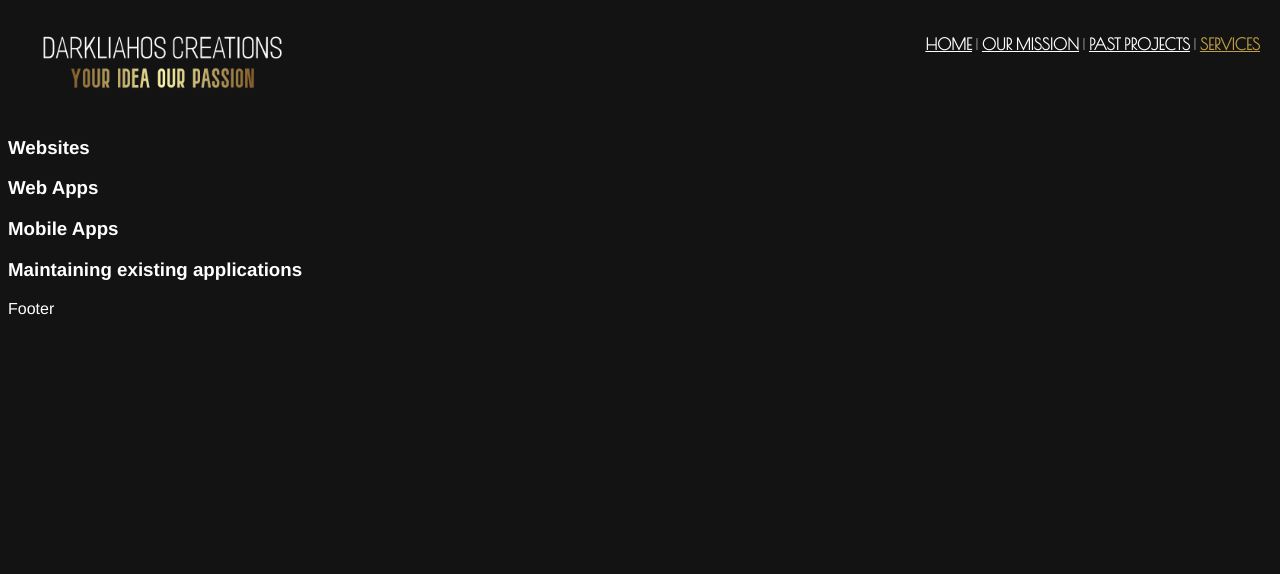
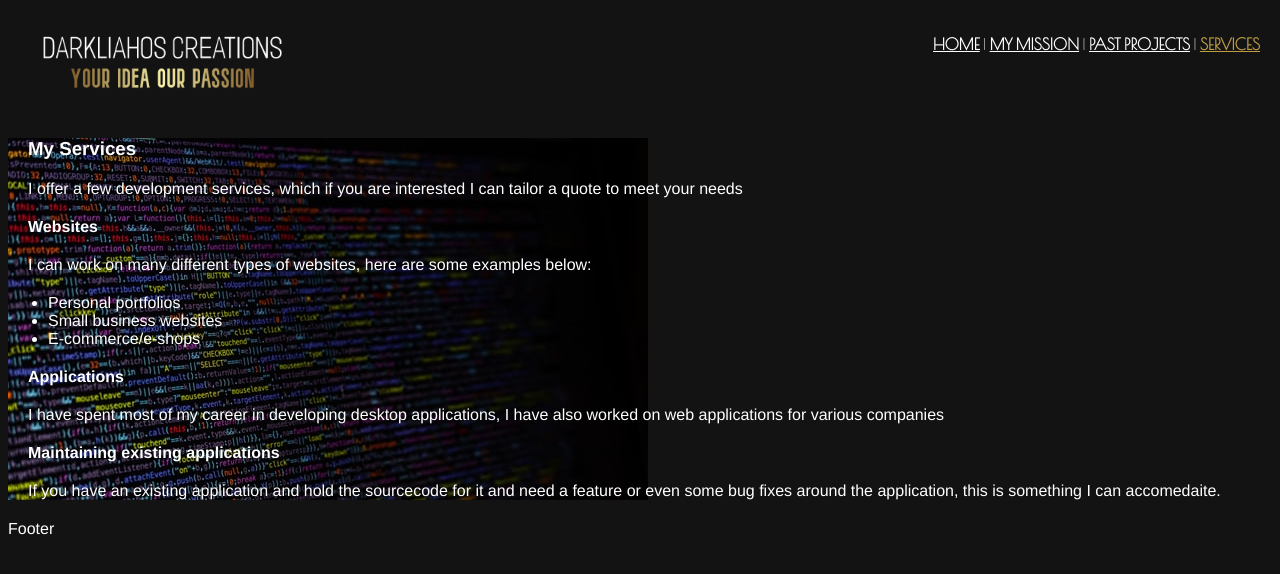
Before and after one commit to darkliahos/personal-site, a Vue app: page /#/services in a window 1280 px wide. Shown: the top 574 px of the page. Built offline with nearby package versions, Linux system fonts and the light colour scheme.

Commit message:
Some tweaks

```diff
--- a/src/App.vue
+++ b/src/App.vue
@@ -2,11 +2,11 @@
   <div id="app">
     <div class="top">
       <div id="title">
-      <img src="./assets/chrome_kuVgbBtKjv.png" width="268px"/>
+        <img src="./assets/chrome_kuVgbBtKjv.png" width="268px" />
       </div>
       <div id="nav">
         <router-link to="/">HOME</router-link> |
-      <router-link to="/about">OUR MISSION</router-link> |
+        <router-link to="/about">MY MISSION</router-link> |
         <router-link to="/projects">PAST PROJECTS</router-link> |
         <router-link to="/services">SERVICES</router-link>
       </div>
@@ -27,7 +27,7 @@ body {
   background-color: #131313;
   color: #ffffff;
 }
-.top{
+.top {
   display: block;
   #title {
     background-color: #131313;
@@ -56,5 +56,4 @@ body {
     }
   }
 }
-
 </style>
--- a/src/views/About.vue
+++ b/src/views/About.vue
@@ -2,20 +2,25 @@
   <div class="about">
     <div class="content">
       <div class="title">
-        Your ideas | Our Passion
+        Your ideas | My Passion
       </div>
       <div class="leading">
-       We are all passionate about our ideas but finding someone with the skillset who is equally passionate can be a challange in today's world.
+        We are all passionate about our ideas but finding someone with the
+        skillset who is equally passionate can be a challange in today's world.
       </div>
       <div class="blurb">
-        Here at Darkliahos Creations we take our slogan seriously, we understand that an idea is precious and we will do our utmost to deliver your grand vision in front of your eyes. Keep reading to see how we will acheive this.
+        I take my slogan seriously, I understand that an idea is precious and I
+        will do our utmost to deliver your grand vision in front of your eyes.
+        Keep reading to see how this can be acheived.
       </div>
       <div class="tennet">
         <div class="title">
           Communication
         </div>
         <div>
-          From our first consulation to the final delivery we will aim to make sure to give regular updates, have friendly chats and take you through the progress of turning your idea into something we are all proud of.
+          From our first consulation to the final delivery we will aim to make
+          sure to give regular updates, have friendly chats and take you through
+          the progress of turning your idea into something we are all proud of.
         </div>
       </div>
       <div class="tennet">
@@ -23,7 +28,10 @@
           Quality
         </div>
         <div>
-          We pride ourselves with making sure we produce top quality code, using the latest and most stable technology out there. We are confident of our workmanship that is why we offer a complamentary warranty period of 3 months after delivery.
+          I pride myself with making sure we produce top quality code, using the
+          latest and most stable technology out there. We are confident of our
+          workmanship that is why we offer a complamentary warranty period of 3
+          months after delivery.
         </div>
       </div>
       <div class="tennet">
@@ -31,7 +39,8 @@
           Evoloution
         </div>
         <div>
-          We know ideas can evolve as you see your vision take shape and we will accomodaite changes that may occur whilst development takes place.
+          We know ideas can evolve as you see your vision take shape and we will
+          accomodaite changes that may occur whilst development takes place.
         </div>
       </div>
       <div class="tennet">
@@ -39,7 +48,11 @@
           Affordability
         </div>
         <div>
-          We know coding time can be expensive, we have some premade templates which we won't bill you for, we will make sure we can make turning your idea into reality without breaking the bank. We give an upfront estimate with our projects and break down costs, we aim to use the most reliable services without burning a hole in your wallet.
+          We know coding time can be expensive, I have some premade templates
+          which I won't bill you for, I will make sure we can make turning your
+          idea into reality without breaking the bank. We give an upfront
+          estimate with our projects and break down costs, we aim to use the
+          most reliable services without burning a hole in your wallet.
         </div>
       </div>
     </div>
@@ -47,27 +60,32 @@
 </template>
 
 <style lang="less">
-  .content{
+.about {
+  background-image: url("../assets/alessandro-bianchi-_kdTyfnUFAc-unsplash.png");
+  background-repeat: no-repeat;
+  background-size: auto;
+}
+.content {
   padding: 40px 245px 45px 45px;
-    margin-left:250px;
-    font-family: 'Barlow Condensed', sans-serif;
-    .title{
+  margin-left: 250px;
+  font-family: "Barlow Condensed", sans-serif;
+  .title {
     font-size: 36px;
   }
-    .leading{
+  .leading {
     font-size: 26px;
     padding: 15px 0;
   }
-    .blurb{
+  .blurb {
     font-size: 20px;
     padding: 15px 0;
   }
-    .tennet{
+  .tennet {
     padding: 15px 0;
     .title {
       font-size: 22px;
     }
-      .blurb{
+    .blurb {
       font-size: 18px;
     }
   }
--- a/src/views/Home.vue
+++ b/src/views/Home.vue
@@ -1,5 +1,11 @@
 <template>
   <div class="home">
+    <h4>
+      Hi, I am Sohail, I am a freelance full stack developer based in the UK,
+      highly expirenced in developing bespoke websites, applications and
+      anything in between.
+    </h4>
+    <Button>Hire me</Button>
   </div>
 </template>
 
@@ -9,19 +15,27 @@ import TweetDeck from "@/components/TweetDeck.vue"; // @ is an alias to /src
 
 @Component({
   components: {
-    TweetDeck,
-  },
+    TweetDeck
+  }
 })
 export default class Home extends Vue {}
 </script>
 
 <style lang="less">
-.home{
-  background-image: url("../assets/alessandro-bianchi-_kdTyfnUFAc-unsplash.png");
-    background-repeat: no-repeat;
-  background-size: auto;
-  iframe{
-    float:right
+.home {
+  h4 {
+    margin: 20px;
+  }
+  iframe {
+    float: right;
+  }
+
+  button{
+        padding: 20px;
+    background-color: transparent;
+    color: #fff;
+    font-size: 20px;
+    border: #fff 1px solid;
   }
 }
 </style>
--- a/src/views/Services.vue
+++ b/src/views/Services.vue
@@ -1,10 +1,33 @@
 <template>
-    <div>
-        <h3>Websites</h3>
-        <h3>Web Apps</h3>
-        <h3>Mobile Apps</h3>
-        <h3>Maintaining existing applications</h3>
-    </div>
+  <div class="service">
+    <h3>My Services</h3>
+    <p>
+      I offer a few development services, which if you are interested I can
+      tailor a quote to meet your needs
+    </p>
+    <h4>Websites</h4>
+    <p>
+      I can work on many different types of websites, here are some examples
+      below:
+    </p>
+    <ul>
+      <li>Personal portfolios</li>
+      <li>Small business websites</li>
+      <li>E-commerce/e-shops</li>
+    </ul>
+    <h4>Applications</h4>
+    <p>
+      I have spent most of my career in developing desktop applications, I have
+      also worked on web applications for various companies
+    </p>
+
+    <h4>Maintaining existing applications</h4>
+    <p>
+      If you have an existing application and hold the sourcecode for it and
+      need a feature or even some bug fixes around the application, this is
+      something I can accomedaite.
+    </p>
+  </div>
 </template>
 
 <script lang="ts">
@@ -13,3 +36,22 @@ import { Component, Vue } from "vue-property-decorator";
 @Component
 export default class Services extends Vue {}
 </script>
+
+<style lang="less">
+.service {
+  background-image: url("../assets/mitchell-luo-FWoq_ldWlNQ-unsplash.jpg");
+  background-repeat: no-repeat;
+  background-size: auto;
+  h3 {
+    margin: 20px 20px;
+  }
+
+  h4 {
+    margin: 20px 20px;
+  }
+
+  p {
+    margin: 20px 20px;
+  }
+}
+</style>
```
Also changed, not shown: src/components/TweetDeck.vue (+7 -1 lines), src/assets/mitchell-luo-FWoq_ldWlNQ-unsplash.jpg (added). Lines whose indentation alone changed are shown as unchanged.
